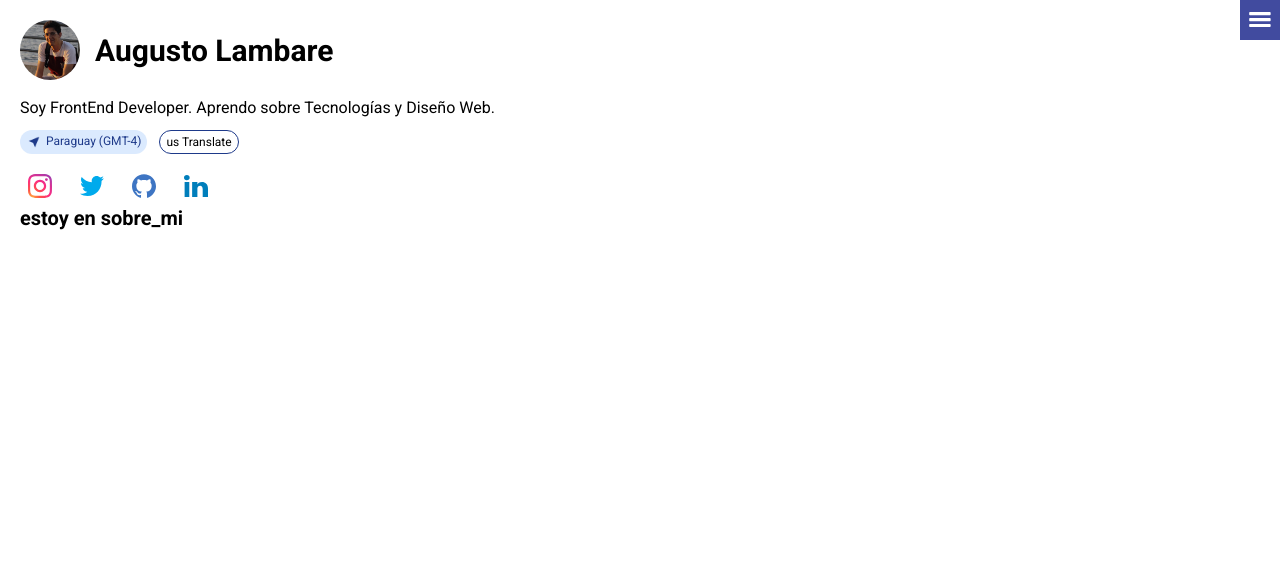
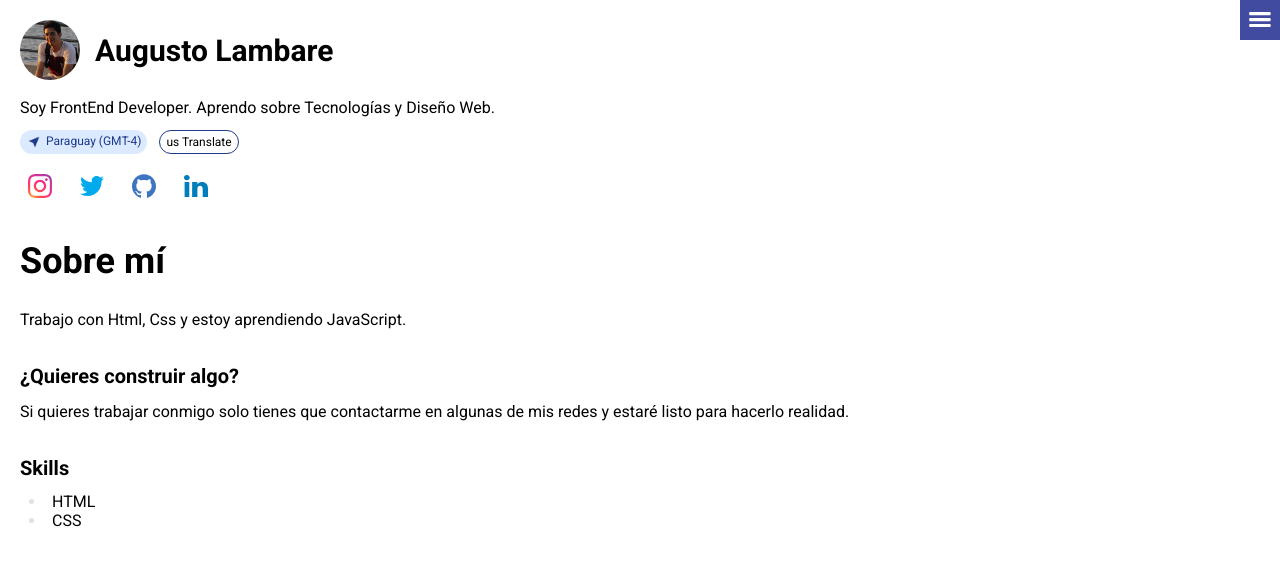
Before and after one commit to augustolambare/augustolambare.github.io-backup-, a plain HTML site: page pages/sobre_mi.html in a window 1280 px wide. Drawn offline with Linux system fonts and the light colour scheme.

Commit message:
finished about me english and spanish

```diff
--- a/css/about_me.css
+++ b/css/about_me.css
@@ -138,3 +138,30 @@ header .option-icon {
 .header_social .instagram-icon {
     margin: 0;
 }
+
+/*BODY*/
+main {
+    margin-top: 34px;
+}
+main h1 {
+    font-size: 36px;
+    margin-bottom: 26px;
+}
+main h3 {
+    font-size: 20px;
+    margin: 32px 0 12px;
+}
+main p {
+    font-size: 16px;
+    line-height: 150%;
+}
+main .skills {
+    padding-left: 26px;
+    font-size: 16px;
+}
+main .skills li::marker {
+    color: var(--grey);
+}
+main .skills li {
+    padding-left: 6px;
+}
--- a/css/sobre_mi.css
+++ b/css/sobre_mi.css
@@ -138,3 +138,30 @@ header .option-icon {
 .header_social .instagram-icon {
     margin: 0;
 }
+
+/*BODY*/
+main {
+    margin-top: 34px;
+}
+main h1 {
+    font-size: 36px;
+    margin-bottom: 26px;
+}
+main h3 {
+    font-size: 20px;
+    margin: 32px 0 12px;
+}
+main p {
+    font-size: 16px;
+    line-height: 150%;
+}
+main .skills {
+    padding-left: 26px;
+    font-size: 16px;
+}
+main .skills li::marker {
+    color: var(--grey);
+}
+main .skills li {
+    padding-left: 6px;
+}
--- a/pages/sobre_mi.html
+++ b/pages/sobre_mi.html
@@ -54,8 +54,22 @@
     </header>
     <main>
         <h1>
-            estoy en sobre_mi
+            Sobre mí
         </h1>
+        <p>
+            Trabajo con Html, Css y estoy aprendiendo JavaScript.
+        </p>
+        <h3>
+            ¿Quieres construir algo?
+        </h3>
+        <p>
+            Si quieres trabajar conmigo solo tienes que contactarme en algunas de mis redes y estaré listo para hacerlo realidad.
+        </p>
+        <h3>Skills</h3>
+        <ul class="skills">
+            <li> HTML </li>
+            <LI> CSS </LI>
+        </ul>
     </main>
 </body>
 </html>
```
Also changed, not shown: pages/about_me.html (+15 -1 lines).
